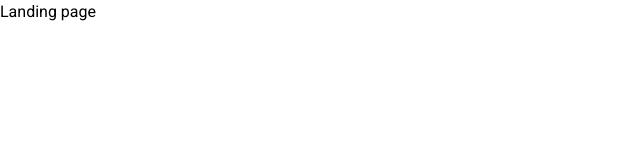
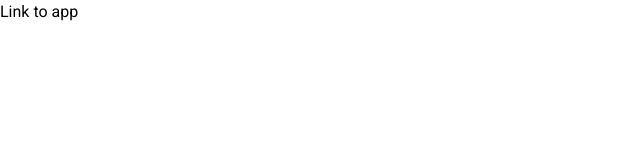
Before and after one commit to vas-delalis/concord, a React (Create React App) app in the folder client/: page / in a window 1280 px wide. Shown: the top 160 px of the page, without its empty margins (0-640 px from the left). Built offline with nearby package versions, Linux system fonts and the light colour scheme.

Commit message:
Add link to app in landing page

```diff
--- a/client/src/features/misc/routes/Landing.jsx
+++ b/client/src/features/misc/routes/Landing.jsx
@@ -1,3 +1,3 @@
 export const Landing = () => (
-  <div>Landing page</div>
+  <a href="app">Link to app</a>
 );
```
